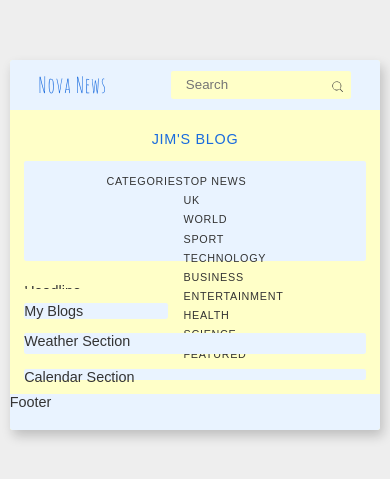
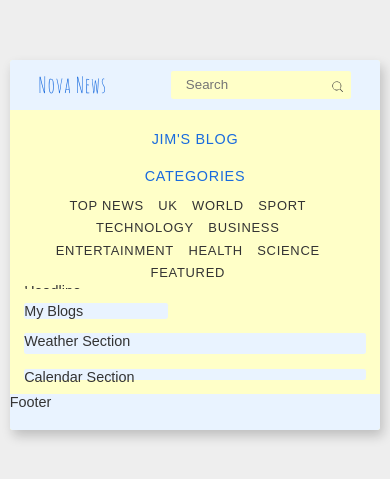
Before and after one commit to Nimira43/Atlas-News, a React (Vite) app: page / in a window 390 px wide. Shown: the part 177-656 px from the top of the page. Built offline with nearby package versions, Linux system fonts and the light colour scheme; a web font is replaced by a local one.

Commit message:
Extensive work on media queries for the categories section

```diff
--- a/src/index.css
+++ b/src/index.css
@@ -190,7 +190,7 @@ html {
 .nav-link {
   font-size: 1.5rem;
   text-transform: uppercase;
-  letter-spacing: 0.1rem;
+  letter-spacing: var(--letter-spacing);
   color: var(--grey-dark);
   transition: color 0.5s ease-in-out;
 }
@@ -296,15 +296,36 @@ html {
     row-gap: 0;
   }
   .categories {
+    background-color: transparent;
+    text-align: center;
+  }
+  .nav-links {
+
     flex-direction: row;
     flex-wrap: wrap;
     justify-content: center;
+    align-items: center;
+  }
+  .nav-heading {
+    color: var(--support-blue);
+    font-size: var(--rem-2);
+    font-weight: 400;
+  }
+  .nav-link {
+    margin-right: var(--rem-2);
+    font-size: 1.8rem;
   }
   .news-section {
     width: 100%;
   }
   .search-bar input:focus {
     width: 30rem;
+  }
+}
+
+@media (max-width: 860px) {
+  .categories {
+    margin-bottom: var(--rem-2);
   }
 }
 
```
